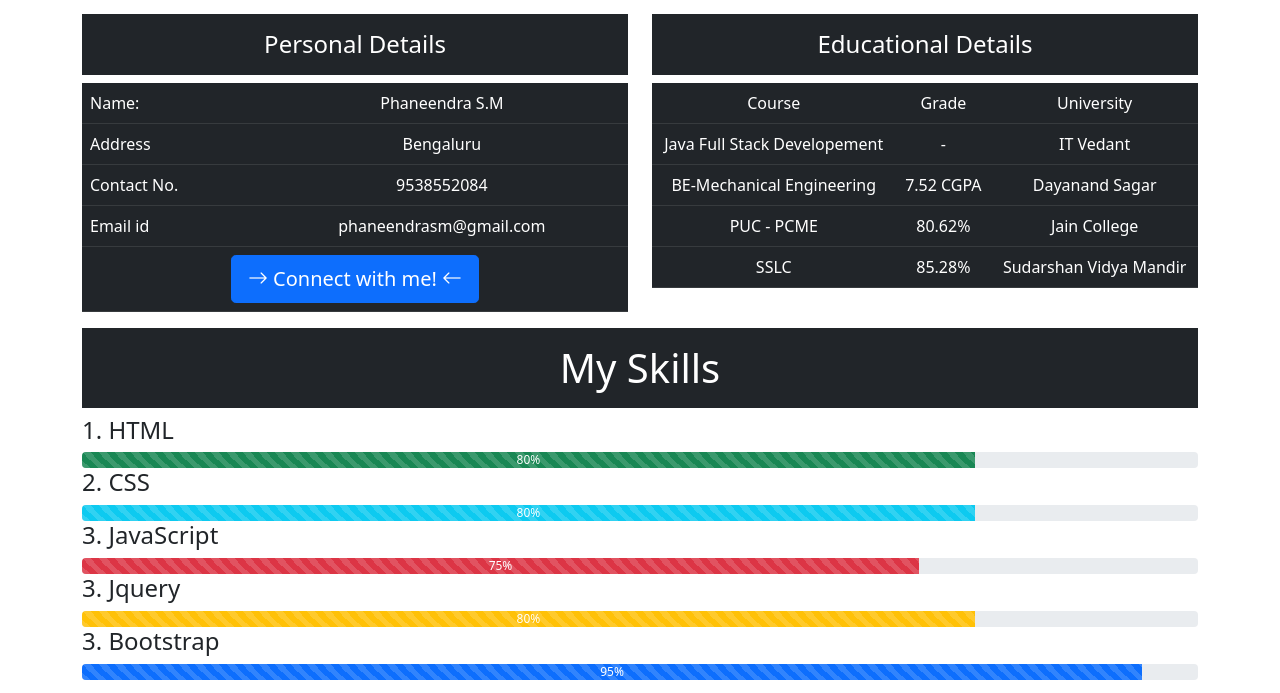
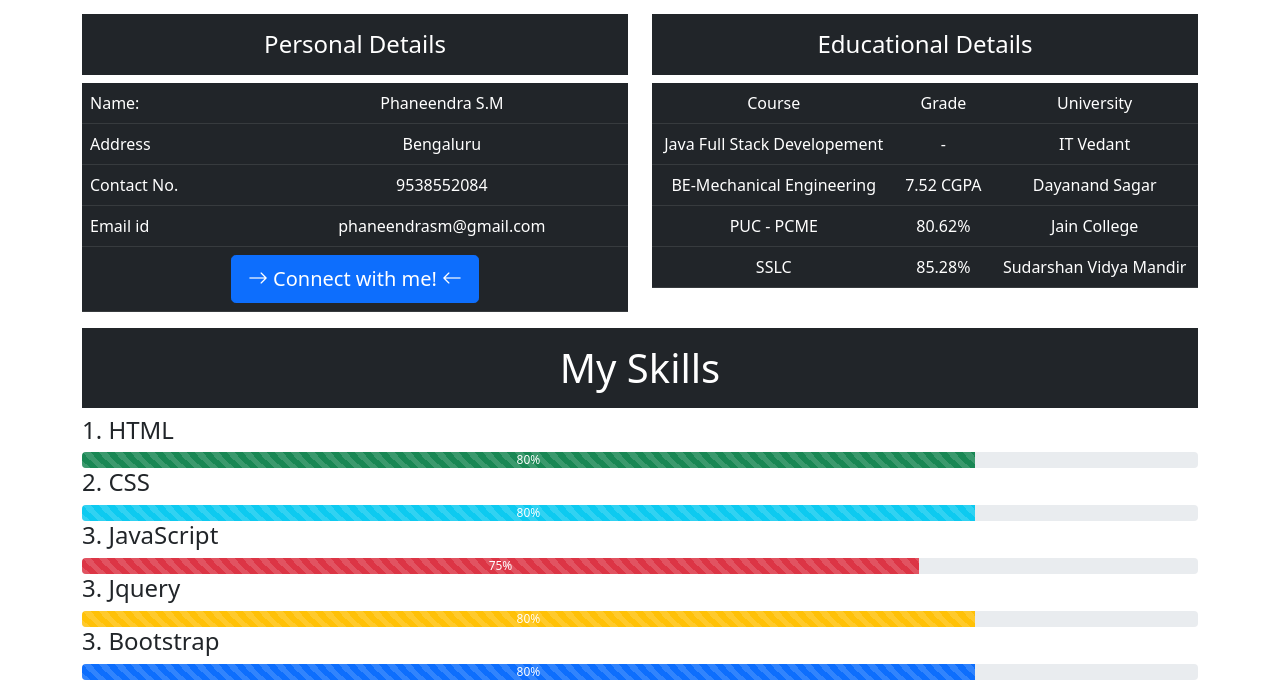
Before and after one commit to Phaneendra1997/portfolio1, a plain HTML site: page index.html in a window 1280 px wide. Shown: the part 1390-2083 px from the top of the page. Drawn offline with nearby package versions, Linux system fonts and the light colour scheme.

Commit message:
Update index.html
//skills updated

```diff
--- a/index.html
+++ b/index.html
@@ -279,7 +279,7 @@
 
 									<div class="progress-bar progress-bar-striped progress-bar-animated"
 									role="progressbar" aria-valuenow="95" aria-valuemin="0" aria-valuemax="100"
-									style="width: 95%"> 95% </div>
+									style="width: 80%"> 80% </div>
 								</div>
 							<!---SKills end--->
 
```
